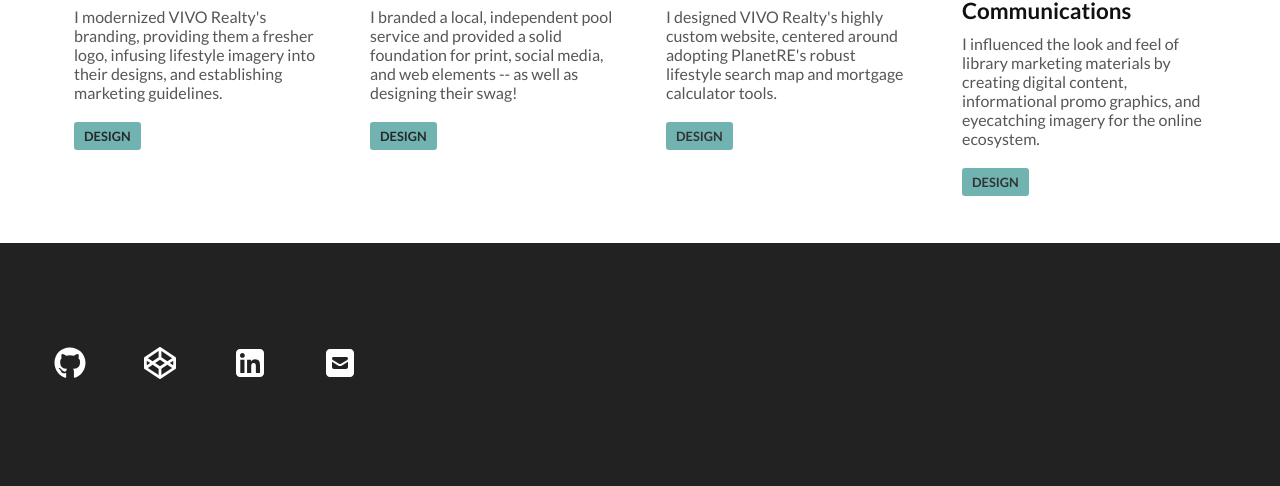
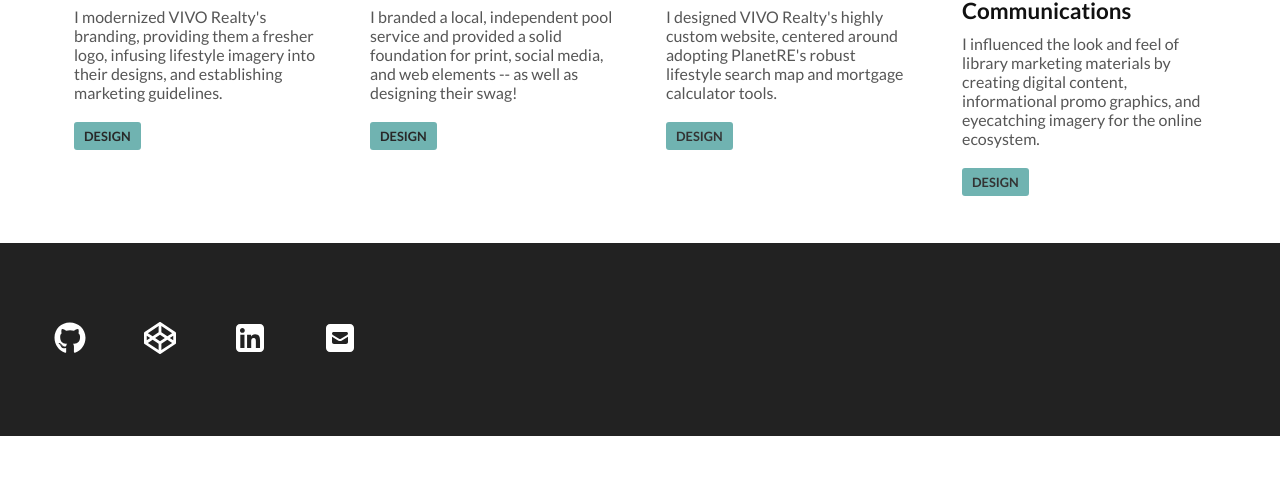
Before and after one commit to kelliejanae/kelliejanae.github.io, a plain HTML site: page index.html in a window 1280 px wide. Shown: the part 1823-2309 px from the top of the page. After the commit the page ends 2259 px from the top, so only its background shows below. Drawn offline with nearby package versions, Linux system fonts and the light colour scheme.

Commit message:
Update style.css

```diff
--- a/css/style.css
+++ b/css/style.css
@@ -104,7 +104,7 @@
 
 #footer svg {
   width: 40px;
-  padding: 50px 0 50px 50px;
+  padding: 25px 0 25px 50px;
 }
 
 #footer a {
```
